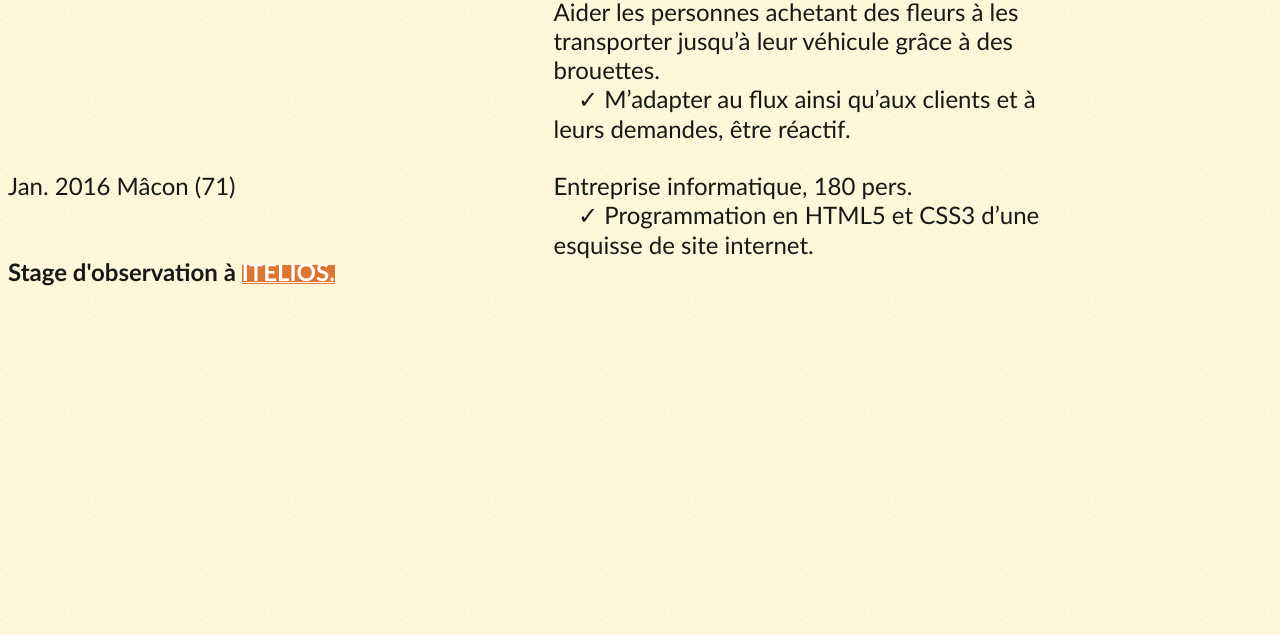
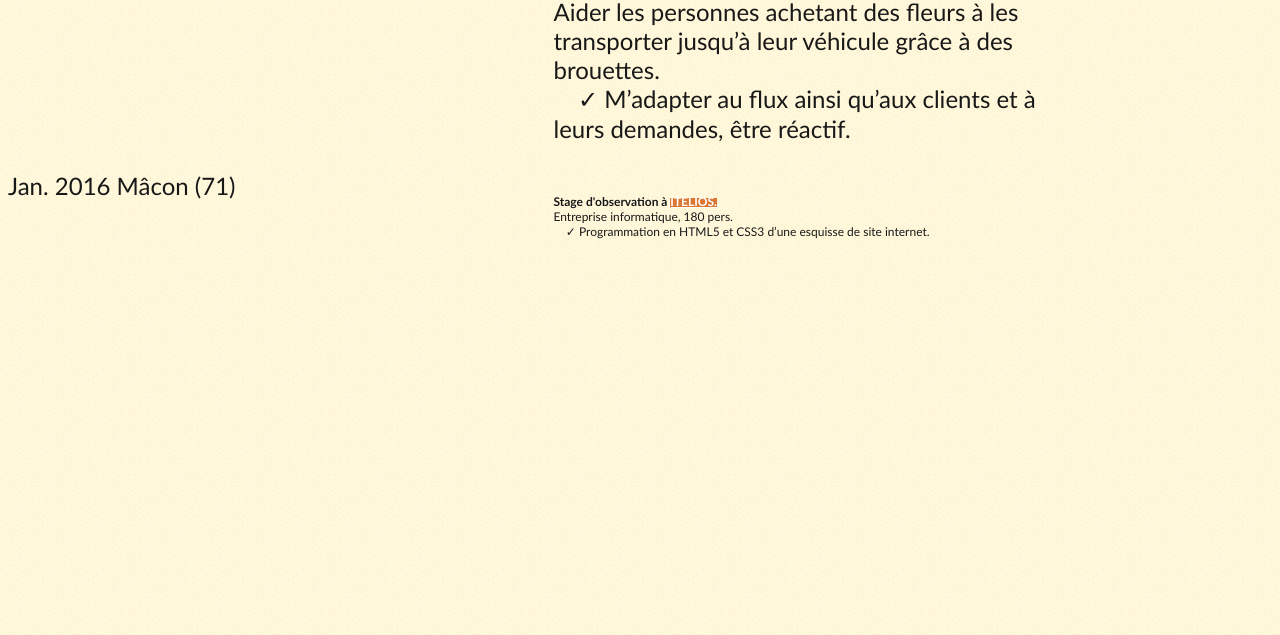
Before and after one commit to Im3vulx/Im3vulx.github.io, a plain HTML site: page Expérience.html in a window 1280 px wide. Shown: the part 165-800 px from the top of the page. Drawn offline with Linux system fonts and the light colour scheme.

Commit message:
Update expérience.css

```diff
--- a/expérience.css
+++ b/expérience.css
@@ -99,7 +99,7 @@ article p
 	font-weight:bold;
 	display:inline;
 	text-decoration: underline;
-	font-size: 1em;
+	font-size: 0.5em;
 }
 
 #a1:hover {
@@ -109,7 +109,7 @@ article p
 .gras{
 	font-weight:bold;
 	display:inline;
-	font-size:1em;
+	font-size:0.5em;
 }
 
 a:hover {
@@ -117,7 +117,7 @@ a:hover {
 }
 
 .taille{
-	font-size: 1em;
+	font-size: 0.5em;
 }
 
 p{
```
